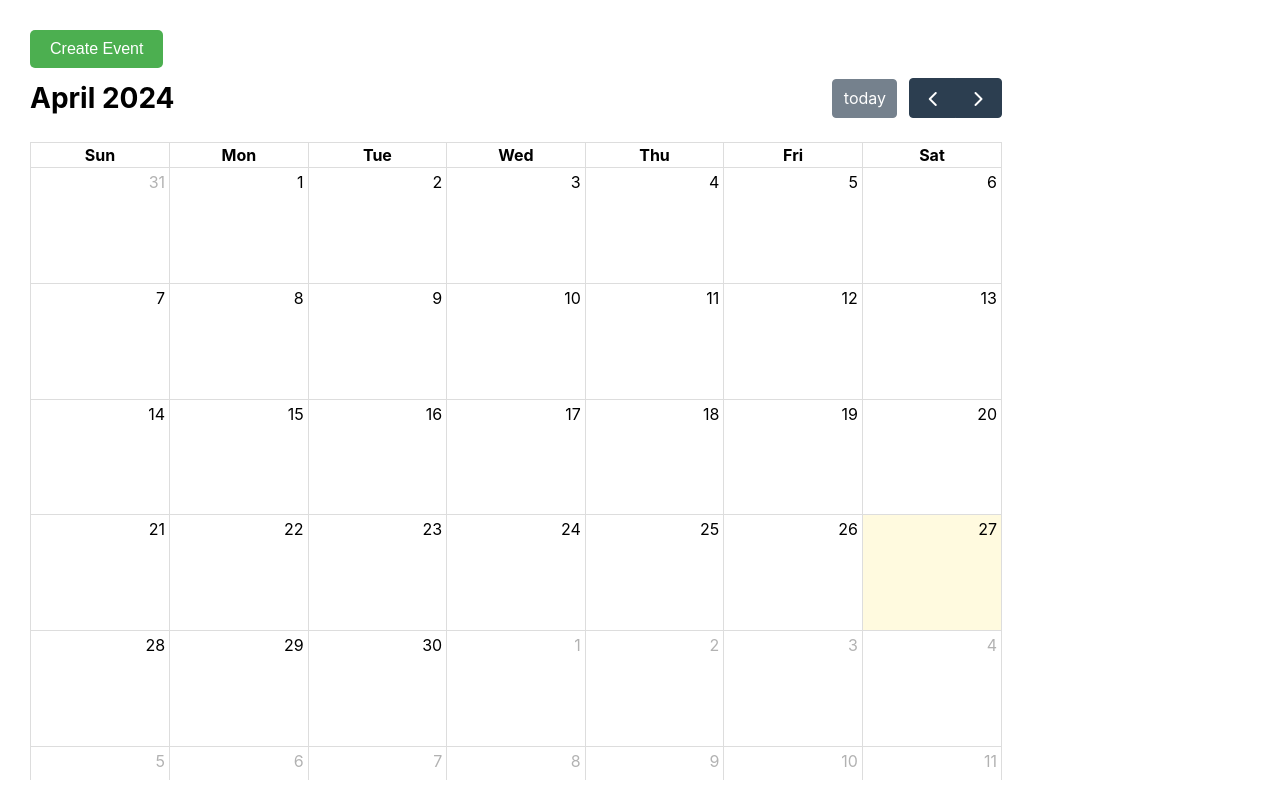
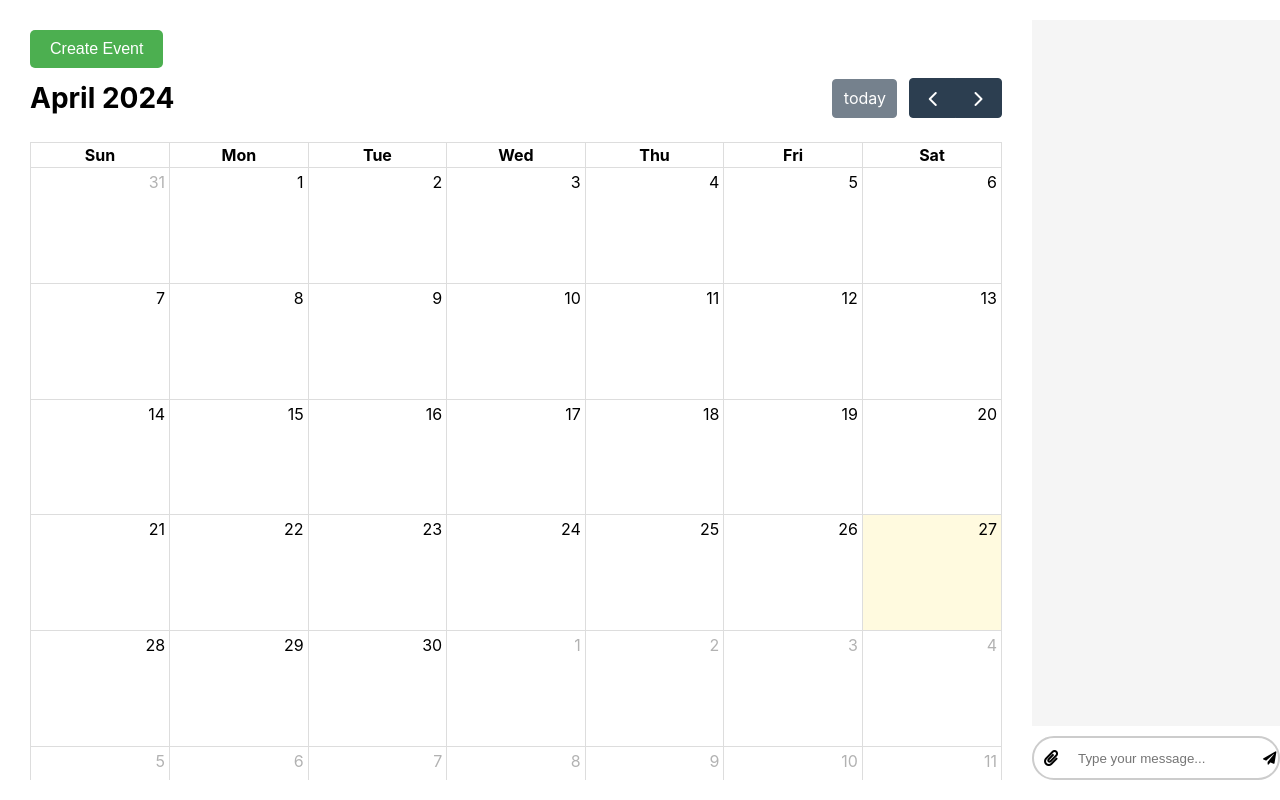
Before and after one commit to Jaclynjw/ai-calendar-app, a React (Create React App) app in the folder frontend/: page / in a window 1280 px wide. Built offline with nearby package versions, Linux system fonts and the light colour scheme.

Commit message:
correct version. 'Creat Event' button & input box.

```diff
--- a/frontend/src/App.css
+++ b/frontend/src/App.css
@@ -167,6 +167,22 @@ html, body {
   flex-direction: column;
 }
 
+.input-container {
+  position: relative;
+  display: flex;
+  align-items: center;
+  padding: 10px;
+  border: 2px solid #ccc;
+  border-radius: 25px;
+}
+
+.file-upload-btn {
+  background: transparent;
+  border: none;
+  cursor: pointer;
+  padding-right: 10px;
+}
+
 /* Responsive adjustments for smaller screens */
 @media (max-width: 600px) {
   .create-event-modal {
--- a/frontend/src/App.js
+++ b/frontend/src/App.js
@@ -7,7 +7,7 @@ import "react-datepicker/dist/react-datepicker.css";
 import axios from 'axios';
 import './App.css';
 
-Modal.setAppElement('#root'); // Accessibility best practices
+Modal.setAppElement('#root');
 
 function App() {
   const [modalIsOpen, setModalIsOpen] = useState(false);
@@ -16,10 +16,23 @@ function App() {
   const [endTime, setEndTime] = useState(new Date());
   const [location, setLocation] = useState('');
   const [description, setDescription] = useState('');
-  const [category, setCategory] = useState('Meeting'); // default category
+  const [category, setCategory] = useState('Meeting');
+  const [chatHistory, setChatHistory] = useState([]);
+  const [inputText, setInputText] = useState('');
+
+  const handleFileChange = (event) => {
+    // Implementation for file change event
+  };
+
+  const handleInputChange = (event) => {
+    setInputText(event.target.value);
+  };
+
+  const handleSubmit = () => {
+    // Implementation for when the send button is clicked
+  };
 
   const handleSubmitEvent = async () => {
-    // Validation and submission logic
     if (!eventTitle || !startTime || !endTime) {
       alert('Please fill in all required fields.');
       return;
@@ -28,12 +41,22 @@ function App() {
       alert('Start time must be before end time.');
       return;
     }
-    const event = { title: eventTitle, start_time: startTime, end_time: endTime, location, description, category };
+
+    const event = {
+      title: eventTitle,
+      start_time: startTime,
+      end_time: endTime,
+      location,
+      description,
+      category
+    };
+
     try {
       const response = await axios.post('/api/events', event);
       if (response.status === 201) {
         alert('Event created successfully!');
         setModalIsOpen(false);
+        // You may want to update state or perform some action upon success
       } else {
         alert('Failed to create event.');
       }
@@ -49,10 +72,7 @@ function App() {
         <button onClick={() => setModalIsOpen(true)} className="create-event-button">
           Create Event
         </button>
-        <FullCalendar
-          plugins={[dayGridPlugin]}
-          initialView="dayGridMonth"
-        />
+        <FullCalendar plugins={[dayGridPlugin]} initialView="dayGridMonth" />
       </div>
       <Modal isOpen={modalIsOpen} onRequestClose={() => setModalIsOpen(false)} style={customStyles}>
   <div className="modal-header">
@@ -130,13 +150,41 @@ function App() {
     </div>
   </form>
 </Modal>
+      <div className="conversation-container">
+        <div className="chat-history">
+          {chatHistory.map((chat, index) => (
+            <div key={index} className="chat-message">{chat.message}</div>
+          ))}
+        </div>
+        <div className="input-container">
+          <label htmlFor="file-upload" className="file-upload-btn">
+            <i className="fas fa-paperclip"></i>
+          </label>
+          <input
+            id="file-upload"
+            type="file"
+            onChange={handleFileChange}
+            className="file-input"
+          />
+          <input
+            type="text"
+            value={inputText}
+            onChange={handleInputChange}
+            placeholder="Type your message..."
+            className="text-input"
+          />
+          <button onClick={handleSubmit} className="send-button">
+            <i className="fas fa-paper-plane"></i>
+          </button>
+        </div>
+      </div>
     </div>
-
   );
 }
 
+export default App;
 
-export default App;
+
 
 // Styles for the modal to ensure it appears over a slightly grayed-out background
 const customStyles = {
```
